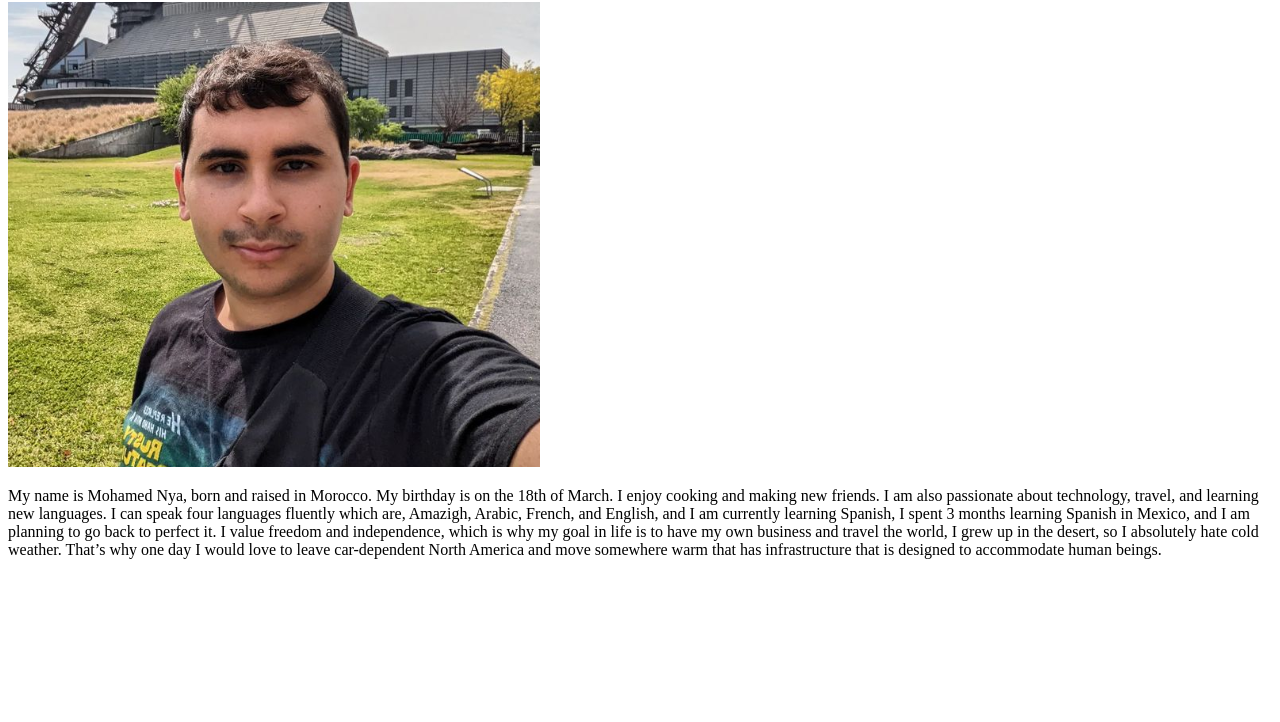
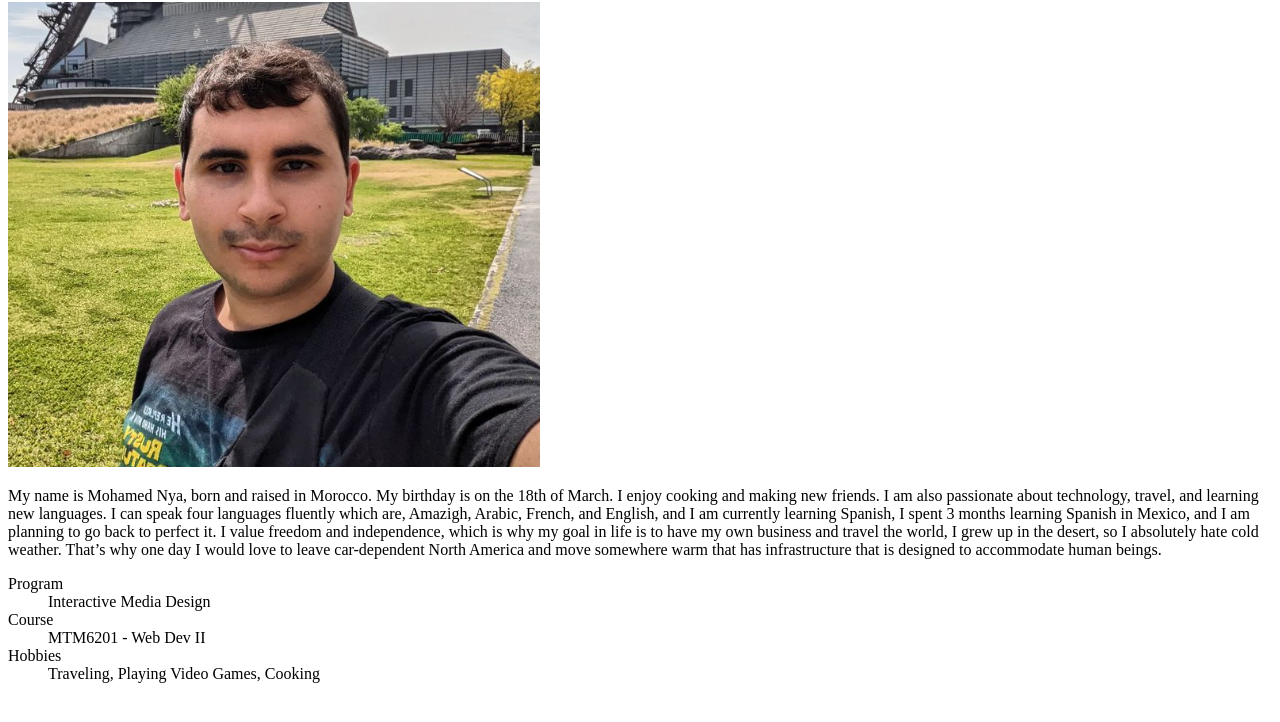
Before and after one commit to nya00001/mtm6201-week1, a plain HTML site: page index.html in a window 1280 px wide. Shown: the part 78-800 px from the top of the page. Drawn offline with Linux system fonts and the light colour scheme.

Commit message:
adds description list

```diff
--- a/index.html
+++ b/index.html
@@ -18,6 +18,14 @@
 
             I value freedom and independence, which is why my goal in life is to have my own business and travel the world, I grew up in the desert, so I absolutely hate cold weather. That’s why one day I would love to leave car-dependent North America and move somewhere warm that has infrastructure that is designed to accommodate human beings.
             </p>
+            <dl>
+                <dt>Program</dt>
+                <dd>Interactive Media Design</dd>
+                <dt>Course</dt>
+                <dd>MTM6201 - Web Dev II</dd>
+                <dt>Hobbies</dt>
+                <dd>Traveling, Playing Video Games, Cooking</dd>
+              </dl>
     </div>
 </body>
 </html>
```
